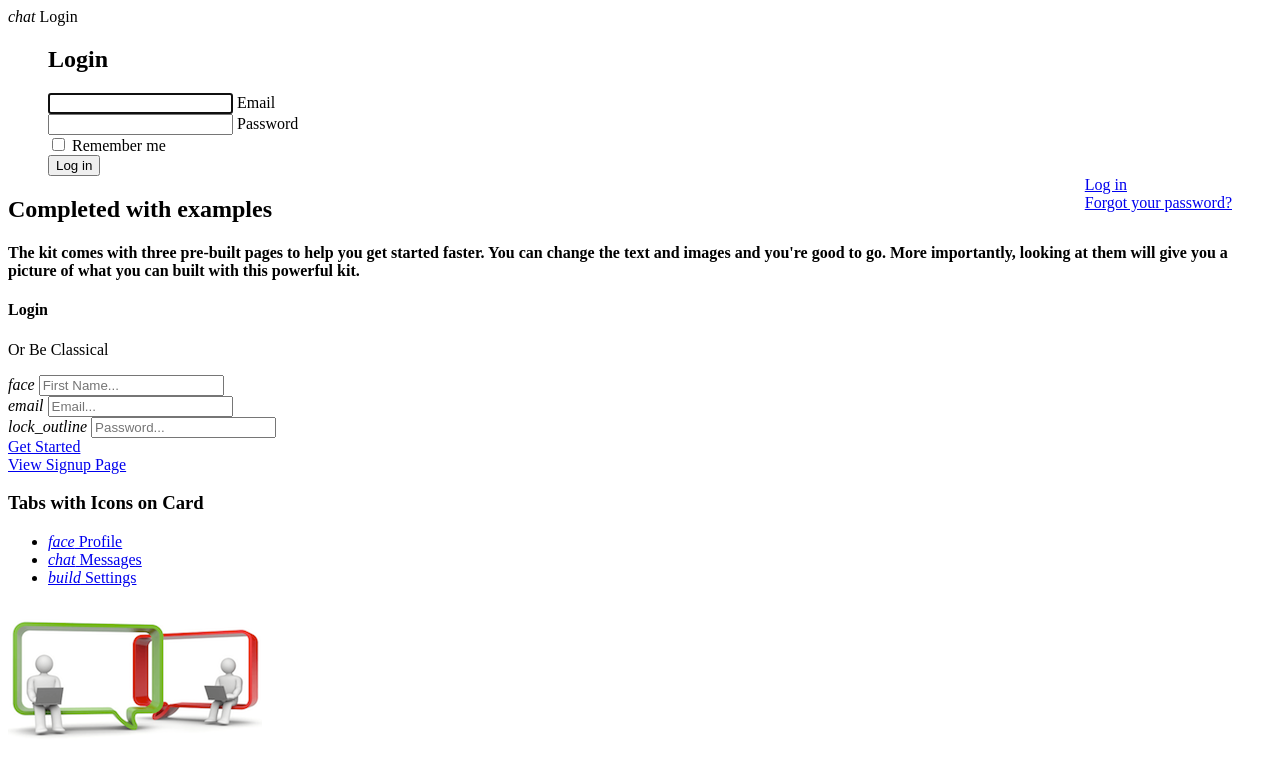
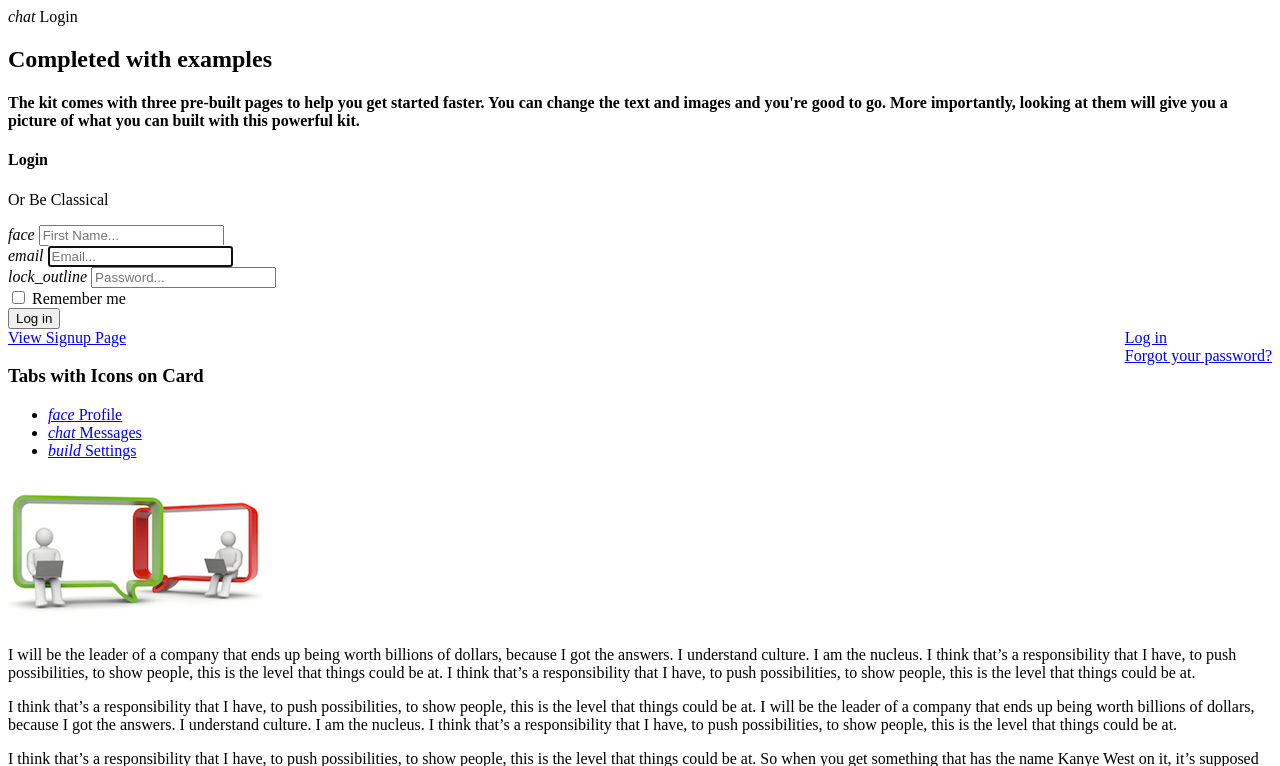
Before and after one commit to ahmedfadhil/CoachAIBot, a Rails app: template app/views/home/index.html.erb in a window 1280 px wide. Shown: the top 766 px of the page. Run offline with Rails 7, Linux system fonts and the light colour scheme; the template is opened without the code that fills it, so the values that code supplies are empty.

Commit message:
improved the UI for login, dashboard

```diff
--- a/app/cells/dashboard/show.erb
+++ b/app/cells/dashboard/show.erb
@@ -1,7 +1,4 @@
 <div id="dashboard-container-fluid" class="container-fluid">
-
-
-
   <div class="row">
     <%= headers %>
   </div>
--- a/app/cells/footer/show.erb
+++ b/app/cells/footer/show.erb
@@ -5,9 +5,9 @@
     </div>
   </div>
 
-  <div class="mdl-mega-footer--middle-section">
-    <p class="mdl-typography--font-light">ICT4G: © 2017 FBK, Fondazione Bruno Kessler, Italy TN</p>
-    <p class="mdl-typography--font-light">GPI SpA</p>
+  <div class="mdl-mega-footer--middle-section footer_color">
+    <p class="mdl-typography--font-light">ICT4G: &copy; 2017, Fondazione Bruno Kessler FBK, Centro Ricerca GPI</p>
+    <p class="mdl-typography--font-light">Trento, Italy</p>
   </div>
 
 </footer>
--- a/app/cells/overview/show.erb
+++ b/app/cells/overview/show.erb
@@ -1,6 +1,4 @@
 <div class="overview-action"></div>
-
-
 <% delivered_plans = user.plans.where('delivered = ? OR delivered = ?', 1, 4) %>
 <% if delivered_plans.size == 0 %>
     <div id="no-info-grid" class="mdl-grid">
--- a/app/cells/user/show.erb
+++ b/app/cells/user/show.erb
@@ -11,7 +11,7 @@
 
           </div>
           <div class="row">
-            <%= user.first_name %> <%= " #{user.last_name}" %>
+            <%= user.last_name %> <%= " #{user.first_name}" %>
           </div>
         </div>
       </div>
--- a/app/views/home/_login_form.erb
+++ b/app/views/home/_login_form.erb
@@ -1,56 +1,51 @@
-<section class="container-log-in">
-  <div id="cube" class="show-front">
-    <figure class="front">
-      <%= devise_error_messages! %>
-      <%= form_for(resource, as: resource_name, url: session_path(resource_name)) do |f| %>
+<!--<section class="container-log-in">-->
+  <!--<div id="cube" class="show-front">-->
+    <!--<figure class="front">-->
+      <!--<#%= devise_error_messages! %>-->
+      <!--<#%= form_for(resource, as: resource_name, url: session_path(resource_name)) do |f| %>-->
 
-        <div class="mdl-card mdl-shadow--6dp">
-          <div class="mdl-card__title mdl-color--primary mdl-color-text--white relative">
-            <h2 class="mdl-card__title-text">Login</h2>
-          </div>
+        <!--<div class="mdl-card mdl-shadow&#45;&#45;6dp">-->
+          <!--<div class="mdl-card__title mdl-color&#45;&#45;primary mdl-color-text&#45;&#45;white relative">-->
+            <!--<h2 class="mdl-card__title-text">Login</h2>-->
+          <!--</div>-->
 
-          <div class="mdl-card__supporting-text">
+          <!--<div class="mdl-card__supporting-text">-->
 
-            <div class="field mdl-textfield mdl-js-textfield mdl-textfield--floating-label">
-              <%= f.email_field :email, autofocus: true, class: 'mdl-textfield__input', for: 'login' %>
-              <%= f.label :email, class: 'mdl-textfield__label', id: 'login' %>
-            </div>
+            <!--<div class="field mdl-textfield mdl-js-textfield mdl-textfield&#45;&#45;floating-label">-->
+              <!--<#%= f.email_field :email, autofocus: true, class: 'mdl-textfield__input', for: 'login' %>-->
+              <!--<#%= f.label :email, class: 'mdl-textfield__label', id: 'login' %>-->
+            <!--</div>-->
 
-            <div class="field mdl-textfield mdl-js-textfield mdl-textfield--floating-label">
-              <%= f.password_field :password, autofocus: true, autocomplete: 'off', class: 'mdl-textfield__input', for: 'password' %>
-              <%= f.label :password, class: 'mdl-textfield__label', id: 'password' %>
-            </div>
+            <!--<div class="field mdl-textfield mdl-js-textfield mdl-textfield&#45;&#45;floating-label">-->
+              <!--<#%= f.password_field :password, autofocus: true, autocomplete: 'off', class: 'mdl-textfield__input', for: 'password' %>-->
+              <!--<#%= f.label :password, class: 'mdl-textfield__label', id: 'password' %>-->
+            <!--</div>-->
 
-            <% if devise_mapping.rememberable? %>
-              <div class="field">
-                <%= f.check_box :remember_me %>
-                <%= f.label :remember_me %>
-              </div>
-            <% end %>
+            <!--<#% if devise_mapping.rememberable? %>-->
+              <!--<div class="field">-->
+                <!--<#%= f.check_box :remember_me %>-->
+                <!--<#%= f.label :remember_me %>-->
+              <!--</div>-->
+            <!--<#% end %>-->
 
-          </div>
-          <div class="mdl-card__actions mdl-card--border">
-            <div class="mdl-grid">
-              <%= f.submit "Log in", class: 'cube-submit mdl-cell mdl-cell--12-col mdl-button mdl-button--raised mdl-button--colored mdl-js-button mdl-js-ripple-effect mdl-color-text--white' %>
-            </div>
-            <div class="mdl-grid">
-              <div class="mdl-cell mdl-cell--12-col">
-                <div class="mdl-color-text--primary" style="float: right">
-                  <%= render "devise/shared/links" %>
-                </div>
-              </div>
-            </div>
-          </div>
-        </div>
-      <% end %>
-    </figure>
-  </div>
-</section>
-
-
-
-
-
+          <!--</div>-->
+          <!--<div class="mdl-card__actions mdl-card&#45;&#45;border">-->
+            <!--<div class="mdl-grid">-->
+              <!--<#%= f.submit "Log in", class: 'cube-submit mdl-cell mdl-cell&#45;&#45;12-col mdl-button mdl-button&#45;&#45;raised mdl-button&#45;&#45;colored mdl-js-button mdl-js-ripple-effect mdl-color-text&#45;&#45;white' %>-->
+            <!--</div>-->
+            <!--<div class="mdl-grid">-->
+              <!--<div class="mdl-cell mdl-cell&#45;&#45;12-col">-->
+                <!--<div class="mdl-color-text&#45;&#45;primary" style="float: right">-->
+                  <!--<#%= render "devise/shared/links" %>-->
+                <!--</div>-->
+              <!--</div>-->
+            <!--</div>-->
+          <!--</div>-->
+        <!--</div>-->
+      <!--<#% end %>-->
+    <!--</figure>-->
+  <!--</div>-->
+<!--</section>-->
 
 <div class="section">
   <div class="container text-center">
@@ -87,26 +82,36 @@
             <p class="text-divider">Or Be Classical</p>
             <div class="content">
 
-              <div class="input-group">
+              <div class="input-group login_group">
 										<span class="input-group-addon">
 											<i class="material-icons">face</i>
 										</span>
                 <input type="text" class="form-control" placeholder="First Name...">
               </div>
 
-              <div class="input-group">
+              <div class="input-group login_group">
 										<span class="input-group-addon">
 											<i class="material-icons">email</i>
 										</span>
-                <input type="text" class="form-control" placeholder="Email...">
+                <%= f.email_field :email, autofocus: true, class: 'mdl-textfield__input form-control', placeholder:'Email...',
+                                  for: 'login' %>
               </div>
 
-              <div class="input-group">
+              <div class="input-group login_group">
 										<span class="input-group-addon">
 											<i class="material-icons">lock_outline</i>
 										</span>
-                <input type="password" placeholder="Password..." class="form-control" />
+
+                <%= f.password_field :password, autofocus: true, autocomplete: 'off', class: 'mdl-textfield__input form-control',
+                                     placeholder:'Password...', for: 'password' %>
               </div>
+
+              <% if devise_mapping.rememberable? %>
+                <div class="field checkme login_group">
+                  <%= f.check_box :remember_me %>
+                  <%= f.label :remember_me %>
+                </div>
+              <% end %>
 
               <!-- If you want to add a checkbox to this form, uncomment this code
 
@@ -118,7 +123,8 @@
               </div> -->
             </div>
             <div class="footer text-center">
-              <a href="#pablo" class="btn btn-simple btn-primary btn-lg">Get Started</a>
+              <%= f.submit "Log in", class: 'btn btn-simple btn-primary btn-lg cube-submit mdl-cell mdl-cell--12-col
+              mdl-button mdl-button--raised mdl-button--colored mdl-js-button mdl-js-ripple-effect mdl-color-text--white' %>
             </div>
           </form>
         </div>
@@ -128,8 +134,15 @@
   </div>
 </div>
 
+  <div class="mdl-grid">
+    <div class="mdl-cell mdl-cell--12-col">
+      <div class="mdl-color-text--primary" style="float: right">
+        <%= render "devise/shared/links" %>
+      </div>
+    </div>
+  </div>
+<%end %>
+
 <div class="col-md-12 text-center">
   <a href="examples/signup-page.html" class="btn btn-simple btn-primary btn-lg" target="_blank">View Signup Page</a>
 </div>
-
-<%end %>
--- a/csvs/features.csv
+++ b/csvs/features.csv
@@ -4,3 +4,4 @@ Id,Insert your age,How would you rate your overall health?,Does your work requir
 2,23,4,Mostly moving (Involves movement more than 3days per week),> 3 times a week,Low
 3,23,2,Mostly moving (Involves movement more than 3days per week),1-2 times a week,Low
 1,30,3,Mostly moving (Involves movement more than 3days per week),> 3 times a week,Low
+1,30,1,Mostly moving (Involves movement more than 3days per week),> 3 times a week,Low
```
Also changed, not shown: app/assets/stylesheets/home.scss (+52 -1 lines), app/assets/stylesheets/users.scss (+5 -6 lines), app/cells/drawer/show.erb (+13 -13 lines), app/cells/home_header/show.erb (+21 -21 lines), app/cells/profile_header/show.erb (+7 -12 lines), app/views/users/index.html.erb (+16 -12 lines), app/assets/images/17.jpg (added), app/assets/images/8.jpg (added), app/cells/layout/show.erb (indentation only), 1 other file.
